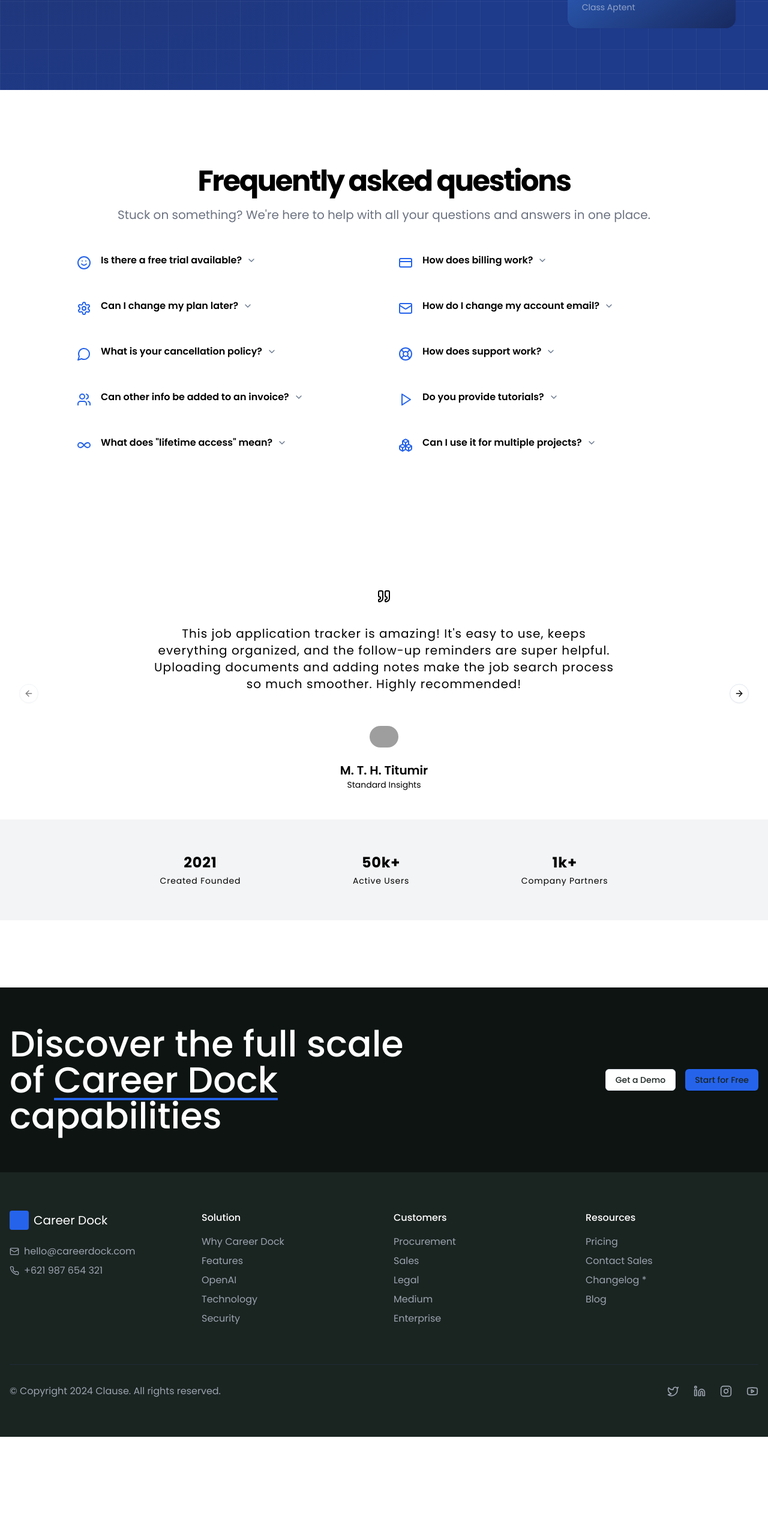
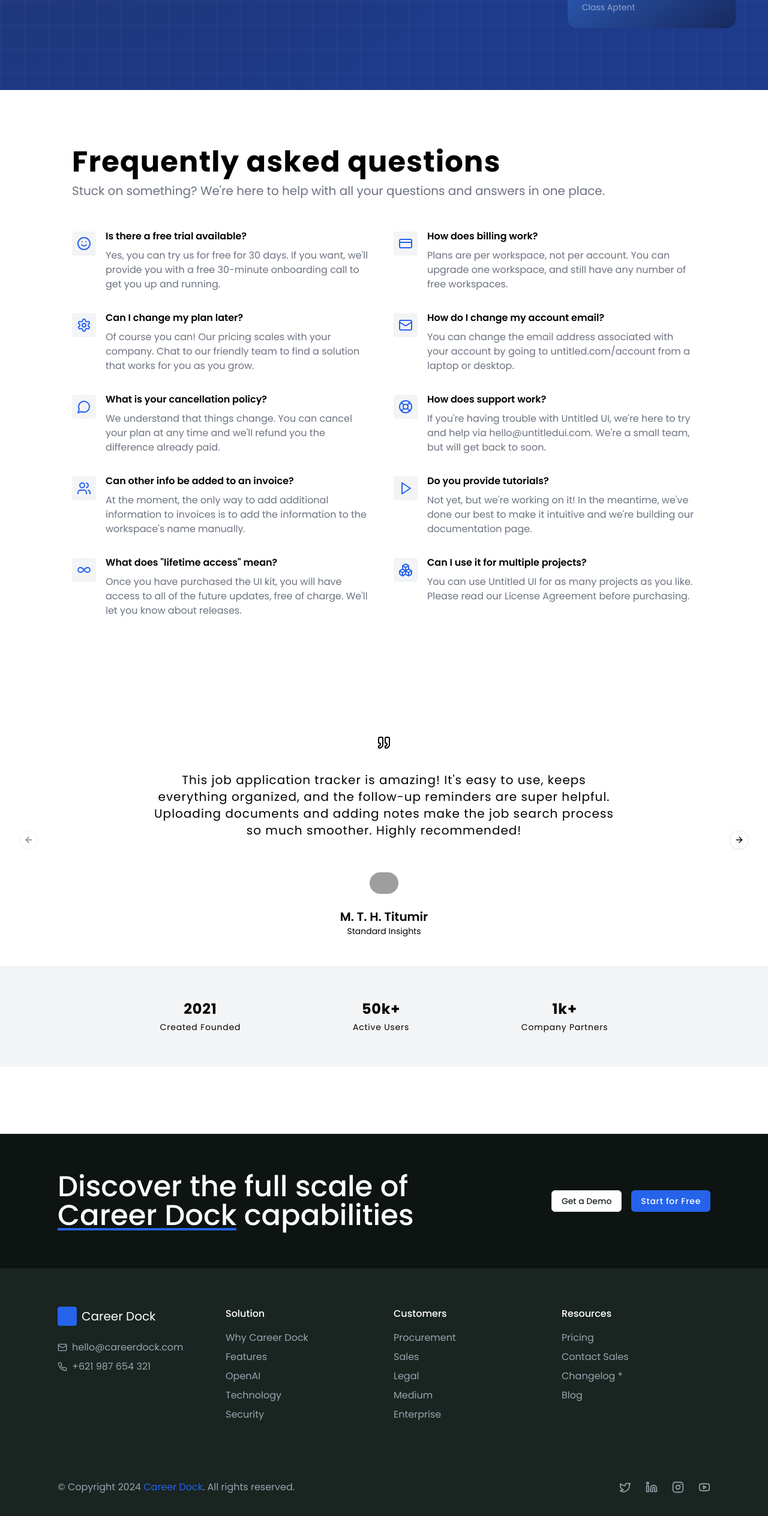
Before and after one commit to Career-Dock/career-dock-frontend, a Next.js app: page / in a window 1280 px wide. Shown: the part 2519-5046 px from the top of the page at 60% size. Before the commit the page ends 4965 px from the top, so only its background shows below. Built offline with nearby package versions, Linux system fonts and the light colour scheme; grey boxes are pictures that could not be loaded.

Commit message:
feat: ui improved

```diff
--- a/src/app/(mainLayout)/_components/landing/faq.tsx
+++ b/src/app/(mainLayout)/_components/landing/faq.tsx
@@ -17,6 +17,7 @@
   AccordionItem,
   AccordionTrigger,
 } from "@/components/ui/accordion";
+import MaxWidthWrapper from "@/components/common/max-width-wrapper";
 
 export default function FAQSection() {
   const faqs = [
@@ -83,40 +84,35 @@
   ];
 
   return (
-    <section className="w-full px-4 py-12 md:py-24 lg:py-32">
-      <div className="container px-4 md:px-6">
-        <div className="flex flex-col items-center justify-center space-y-4 text-center">
-          <h2 className="text-3xl font-bold tracking-tighter sm:text-5xl">
+    <MaxWidthWrapper>
+      <section className="w-full px-4 py-12 md:py-24 w-full">
+        <div className="px-4 md:px-6">
+          <div className="">
+            <h2 className="text-5xl font-bold tracking-wide mb-2">
               Frequently asked questions
             </h2>
-          <p className="max-w-[900px] text-gray-500 md:text-xl/relaxed lg:text-base/relaxed xl:text-xl/relaxed dark:text-gray-400">
+            <p className="text-gray-500 md:text-xl/relaxed lg:text-base/relaxed xl:text-xl/relaxed dark:text-gray-400">
               Stuck on something? We're here to help with all your questions and
               answers in one place.
             </p>
           </div>
-        <div className="mx-auto grid max-w-5xl gap-8 pt-12 md:grid-cols-2 md:gap-12">
+          <div className="mx-auto grid gap-6 mt-12 md:grid-cols-2 md:gap-8">
             {faqs.map((faq, index) => (
               <div key={index} className="flex gap-4">
-              <div className="flex-shrink-0 mt-1">{faq.icon}</div>
+                <div className="flex-shrink-0 mt-1 p-2 bg-gray-100 h-10 w-10 rounded">{faq.icon}</div>
                 <div className="space-y-2">
-                <Accordion type="single" collapsible>
-                  <AccordionItem
-                    value={`item-${index}`}
-                    className="border-none"
-                  >
-                    <AccordionTrigger className="flex flex-row gap-2 text-base font-semibold hover:no-underline p-0">
+                  <p className="flex flex-row gap-2 text-base font-semibold hover:no-underline p-0">
                     {faq.question}
-                    </AccordionTrigger>
-                    <AccordionContent className="text-gray-500 dark:text-gray-400">
+                  </p>
+                  <p className="text-gray-500 dark:text-gray-400">
                     {faq.answer}
-                    </AccordionContent>
-                  </AccordionItem>
-                </Accordion>
+                  </p>
                 </div>
               </div>
             ))}
           </div>
         </div>
       </section>
+    </MaxWidthWrapper>
   );
 }
--- a/src/components/common/footer.tsx
+++ b/src/components/common/footer.tsx
@@ -9,14 +9,16 @@
   Phone,
   Mail,
 } from "lucide-react";
+import MaxWidthWrapper from "./max-width-wrapper";
 
 export default function Footer() {
   return (
-    <div className="min-h-screen">
+    <div className="">
       {/* Hero Section */}
-      <div className="container mx-auto px-4 py-16 bg-[#0d1412]">
+      <div className="px-4 py-16 bg-[#0d1412]">
+        <MaxWidthWrapper>
           <div className="flex flex-col md:flex-row justify-between items-start md:items-center">
-          <h1 className="text-4xl md:text-6xl font-medium text-white mb-8 md:mb-0 max-w-2xl">
+            <h1 className="text-4xl md:text-5xl font-medium text-white mb-8 md:mb-0 max-w-2xl">
               Discover the full scale of{" "}
               <span className="relative">
                 Career Dock
@@ -28,15 +30,17 @@
               <Button variant="outline" className="text-[#1A2421] bg-white">
                 Get a Demo
               </Button>
-            <Button className="bg-primary text-[#1A2421]">
+              <Button className="bg-primary text-white tracking-wider">
                 Start for Free
               </Button>
             </div>
           </div>
+        </MaxWidthWrapper>
       </div>
 
       {/* Footer */}
-      <footer className="container mx-auto px-4 py-16 mt-auto  bg-[#1A2421]">
+      <footer className="px-4 py-16 bg-[#1A2421]">
+        <MaxWidthWrapper>
           <div className="grid grid-cols-1 md:grid-cols-12 gap-8">
             {/* Logo and Contact */}
             <div className="md:col-span-3 space-y-6">
@@ -118,7 +122,8 @@
           {/* Bottom Footer */}
           <div className="flex flex-col md:flex-row justify-between items-center mt-16 pt-8 border-t border-gray-800">
             <p className="text-gray-400 mb-4 md:mb-0">
-            © Copyright 2024 Clause. All rights reserved.
+              © Copyright {new Date().getFullYear()} <span className="text-primary">Career Dock</span>. All rights
+              reserved.
             </p>
             <div className="flex gap-6">
               <Link href="#" className="text-gray-400 hover:text-white">
@@ -139,6 +144,7 @@
               </Link>
             </div>
           </div>
+        </MaxWidthWrapper>
       </footer>
     </div>
   );
```
Lines whose indentation alone changed are shown as unchanged.
